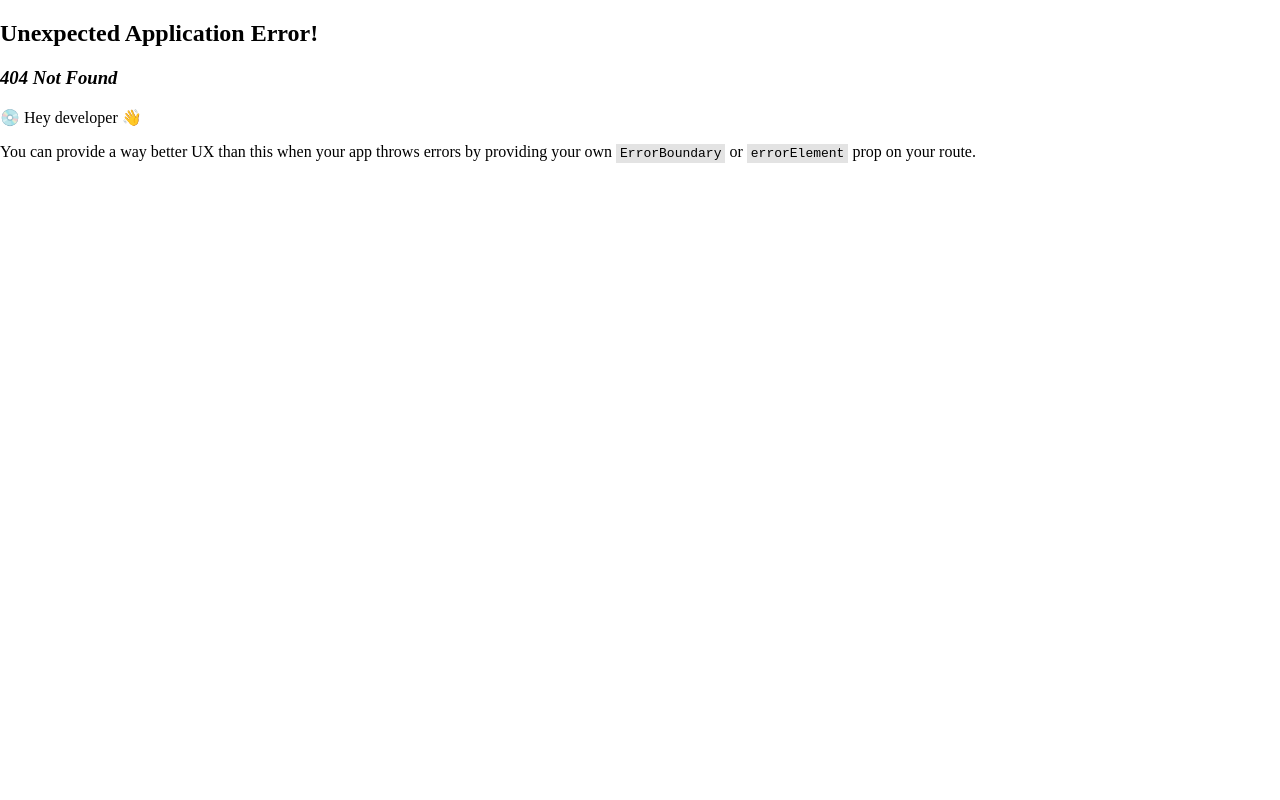
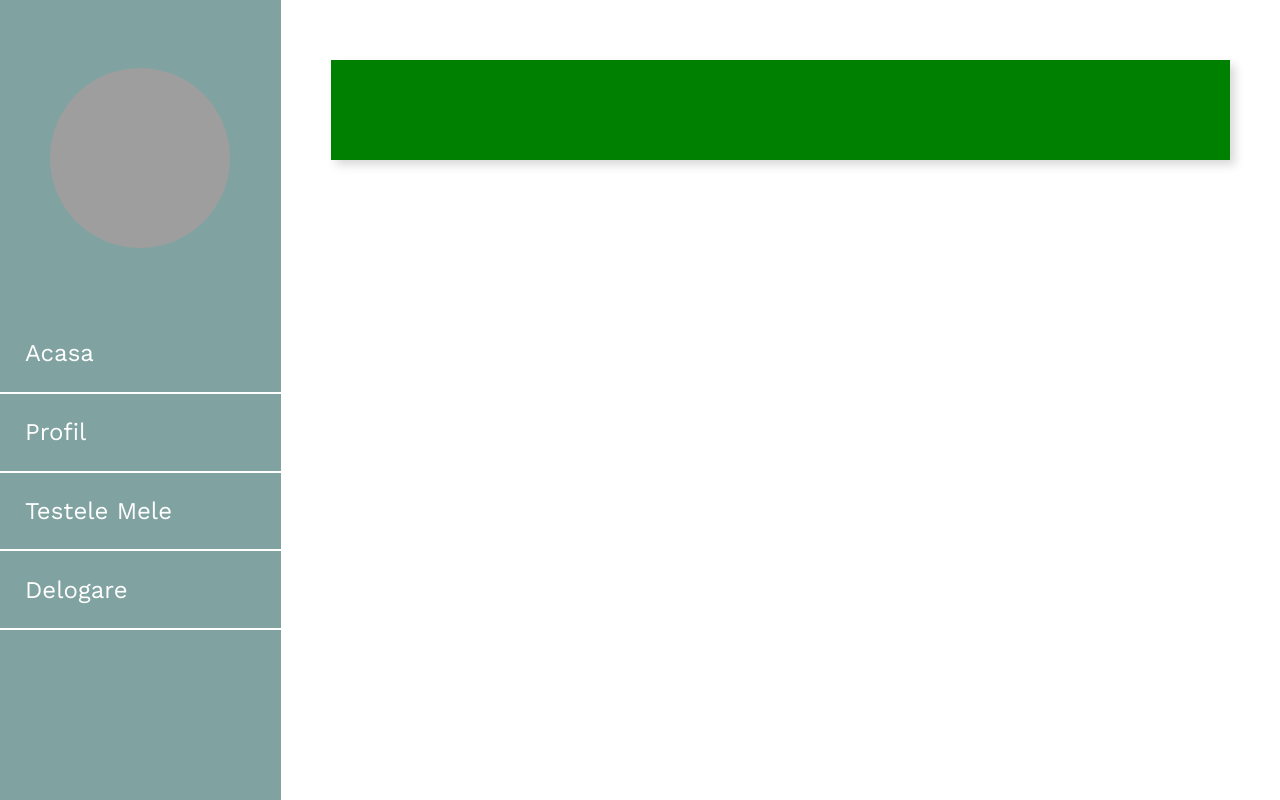
Before and after one commit to DincaToni/question_generator_front, a React (Create React App) app: page /myQuizzes in a window 1280 px wide. Before the commit this address had no page. Built offline with nearby package versions, Linux system fonts and the light colour scheme; sample sign-in values are in the browser's storage; grey boxes are pictures that could not be loaded.

Commit message:
myQuizzes page added

```diff
--- a/src/components/pages/HomePage/HomePage.jsx
+++ b/src/components/pages/HomePage/HomePage.jsx
@@ -135,8 +135,6 @@ function HomePage(props) {
       ]);
   };
 
-  const questionSetsHandler = () => {};
-
   return (
     <>
       <div className="HomePageWrapper">
--- /dev/null
+++ b/src/components/pages/MyQuizzesPage/MyQuizzes.css
@@ -0,0 +1,20 @@
+.MyQuizzesPageWrapper{
+    display: flex;
+}
+
+
+.MyQuizzes-content{
+    width: 100%;
+    display: flex;
+    justify-content: center;
+}
+
+
+.MyQuizzes-card{
+    width:100%;
+    max-width: 90%;
+    height: 100px;
+    margin-top: 60px;
+    filter: drop-shadow(5px 5px 5px RGB(0,0,0,0.15));
+    background-color: green;
+}
--- /dev/null
+++ b/src/components/pages/MyQuizzesPage/MyQuizzes.jsx
@@ -0,0 +1,15 @@
+import "./MyQuizzes.css";
+import Menu from "../../templates/menu/Menu";
+
+const MyQuizzes = (props) => {
+  return (
+    <div className="MyQuizzesPageWrapper">
+      <Menu />
+      <div className="MyQuizzes-content">
+        <div className="MyQuizzes-card"></div>
+      </div>
+    </div>
+  );
+};
+
+export default MyQuizzes;
--- a/src/components/templates/menu/Menu.jsx
+++ b/src/components/templates/menu/Menu.jsx
@@ -1,15 +1,28 @@
 import MenuButton from "../../atoms/buttons/MenuButton/MenuButton";
 import MenuProfileSection from "../../molecules/MenuProfileSection/MenuProfileSection";
 import "./Menu.css";
+import { useNavigate } from "react-router-dom";
 
 function Menu(props) {
+  const navigate = useNavigate();
+
   return (
     <>
       <div className="MenuWrapper">
         <MenuProfileSection profileSectionData={props.profileSectionData} />
-        <MenuButton text="Acasa" />
+        <MenuButton
+          text="Acasa"
+          onClick={() => {
+            navigate("/");
+          }}
+        />
         <MenuButton text="Profil" />
-        <MenuButton text="Testele Mele" />
+        <MenuButton
+          text="Testele Mele"
+          onClick={() => {
+            navigate("/myQuizzes");
+          }}
+        />
         <MenuButton text="Delogare" onClick={props.onLogout} />
       </div>
     </>
--- a/src/index.js
+++ b/src/index.js
@@ -15,12 +15,14 @@ import reportWebVitals from "./reportWebVitals";
 import LoginPage from "./components/pages/LoginPage/LoginPage";
 import RegisterPage from "./components/pages/RegisterPage/RegisterPage";
 import HomePage from "./components/pages/HomePage/HomePage";
+import MyQuizzes from "./components/pages/MyQuizzesPage/MyQuizzes";
 
 const router = createBrowserRouter(
   createRoutesFromElements(
     <Route path="/" element={<App />}>
       <Route path="" element={<PrivateRoute />}>
         <Route index={true} path="/" element={<HomePage />} />
+        <Route path="/myQuizzes" element={<MyQuizzes />} />
       </Route>
       <Route path="/login" element={<LoginPage />} />
       <Route path="/register" element={<RegisterPage />} />
```
